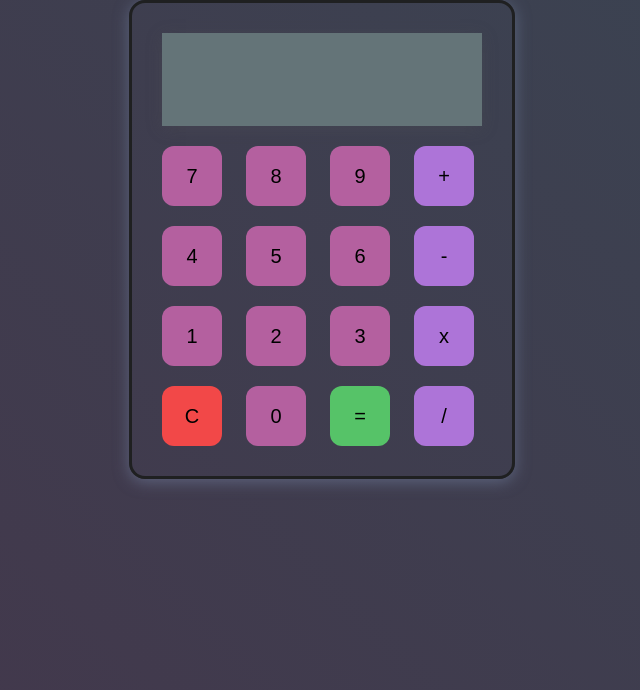
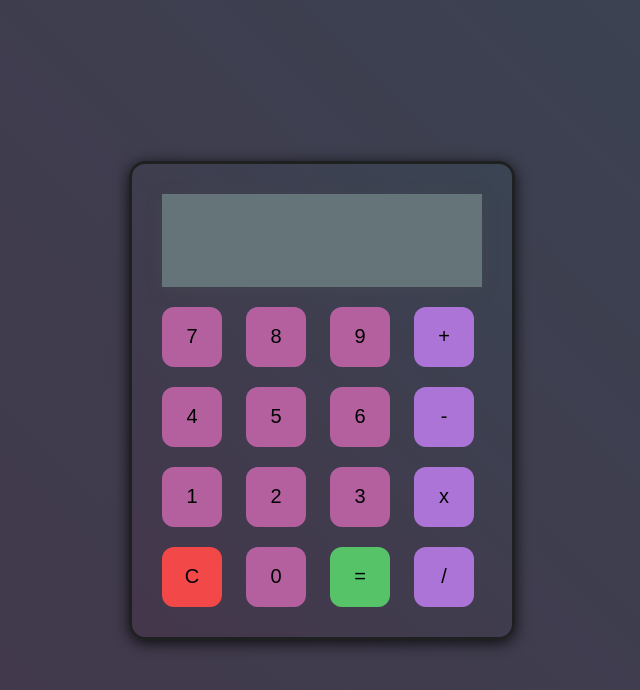
Before and after one commit to Reroutnig/onlineCalc, a plain HTML site: page index.html in a window 1280 px wide. Shown: the whole page, without its empty margins (318-958 px from the left). Drawn offline with Linux system fonts and the light colour scheme.

Commit message:
updated css

```diff
--- a/style.css
+++ b/style.css
@@ -11,16 +11,13 @@ body{
     align-items: center;
     background: linear-gradient(45deg, #44364b, #3a4452);
 }
-.container{
-    width:100%;
-    height:100vh;
-}
+
 .calc{
     border:3px solid #1f2021;
     padding:20px;
     border-radius:16px;
-    background:transparent;
-    box-shadow:0px 3px 15px rgba(121, 138, 171, 0.5);
+    background: linear-gradient(45deg, #44364b, #3a4452);
+    box-shadow:0px 3px 15px rgba(0, 0, 0, 0.8);
 }
 
 form input{
```
